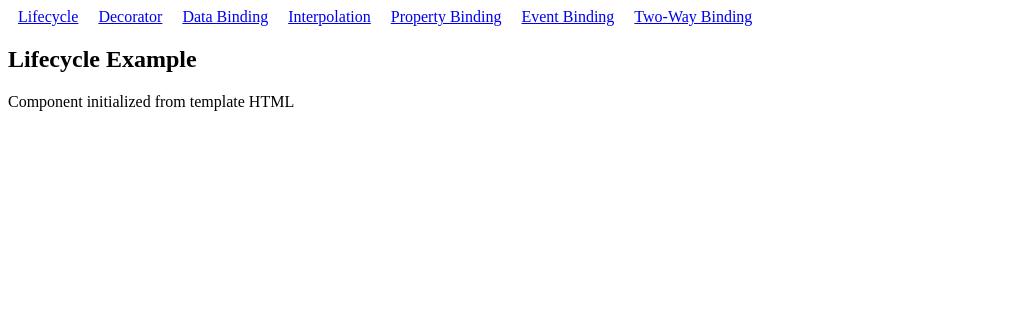
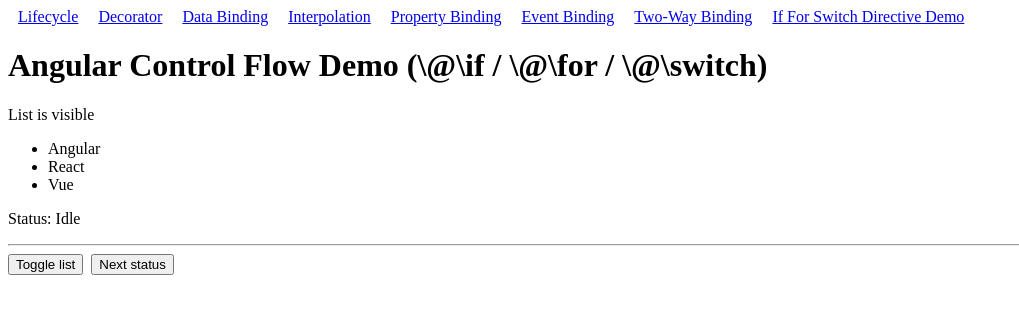
Before and after one commit to Jac3ie/Frontend-TechStack-Learning, an Angular app in the folder angular-coursera-demo/: page /if-for-switch in a window 1280 px wide. Shown: the top 314 px of the page, without its empty margins (0-1019 px from the left). Built offline with nearby package versions, Linux system fonts and the light colour scheme.

Commit message:
Added small demo showing only about if-for-switch directive and its usage.

```diff
--- a/angular-coursera-demo/src/app/app.html
+++ b/angular-coursera-demo/src/app/app.html
@@ -6,6 +6,7 @@
   <a routerLink="/property-binding" routerLinkActive="active">Property Binding</a>
   <a routerLink="/event-binding" routerLinkActive="active">Event Binding</a>
   <a routerLink="/two-way-binding" routerLinkActive="active">Two-Way Binding</a>
+  <a routerLink="/if-for-switch" routerLinkActive="acitve">If For Switch Directive Demo</a>
 </nav>
 
 <router-outlet></router-outlet>
--- a/angular-coursera-demo/src/app/app.routes.ts
+++ b/angular-coursera-demo/src/app/app.routes.ts
@@ -6,6 +6,7 @@ import { Interpolation } from './interpolation/interpolation';
 import { PropertyBinding } from './property-binding/property-binding';
 import { EventBinding } from './event-binding/event-binding';
 import { TwoWayBinding } from './two-way-binding/two-way-binding';
+import { IfForSwitch } from './if-for-switch/if-for-switch';
 
 export const routes: Routes = [
     { path: '', redirectTo: 'lifecycle', pathMatch: 'full'}, // default go to lifecycle
@@ -16,5 +17,6 @@ export const routes: Routes = [
     { path: 'property-binding', component: PropertyBinding},
     { path: 'event-binding', component: EventBinding},
     { path: 'two-way-binding', component: TwoWayBinding},
+    { path: 'if-for-switch', component: IfForSwitch},
     { path: '**', component: Lifecycle},
 ];
--- /dev/null
+++ b/angular-coursera-demo/src/app/if-for-switch/if-for-switch.html
@@ -0,0 +1,43 @@
+<!-- if-for-switch.html -->
+<h1>Angular Control Flow Demo (\@\if / \@\for / \@\switch)</h1>
+
+<!-- ✅ @if: conditional rendering -->
+@if (showList) {
+  <p><!-- shows only when showList === true -->List is visible</p>
+
+  <!-- ✅ @for: loop rendering -->
+  <ul>
+    @for (item of items; track item) {
+      <li>{{ item }}</li>
+    }
+  </ul>
+} @else {
+  <p><!-- alternative UI when showList === false -->List is hidden</p>
+}
+
+<!-- ✅ @switch: render based on a value -->
+@switch (status) {
+  @case ('idle') {
+    <p><!-- when status === 'idle' -->Status: Idle</p>
+  }
+  @case ('loading') {
+    <p><!-- when status === 'loading' -->Status: Loading...</p>
+  }
+  @case ('done') {
+    <p><!-- when status === 'done' -->Status: Done ✅</p>
+  }
+  @default {
+    <p><!-- any other value -->Status: Unknown</p>
+  }
+}
+
+<hr />
+
+<!-- Event binding examples -->
+<button (click)="toggleList()">
+  Toggle list
+</button>
+
+<button (click)="nextStatus()" style="margin-left: 8px;">
+  Next status
+</button>
--- /dev/null
+++ b/angular-coursera-demo/src/app/if-for-switch/if-for-switch.ts
@@ -0,0 +1,29 @@
+// if-for-switch.ts
+import { Component } from '@angular/core';
+
+@Component({
+  selector: 'app-if-for-switch',
+  standalone: true,
+  templateUrl: './if-for-switch.html',
+  styleUrl: './if-for-switch.css',
+})
+export class IfForSwitch {
+  // used by @if
+  showList = true;
+
+  // used by @for
+  items = ['Angular', 'React', 'Vue'];
+
+  // used by @switch
+  status: 'idle' | 'loading' | 'done' | 'unknown' = 'idle';
+
+  toggleList(): void {
+    this.showList = !this.showList;
+  }
+
+  nextStatus(): void {
+    const order: Array<typeof this.status> = ['idle', 'loading', 'done', 'unknown'];
+    const idx = order.indexOf(this.status);
+    this.status = order[(idx + 1) % order.length];
+  }
+}
```
Also changed, not shown: angular-coursera-demo/src/app/if-for-switch/if-for-switch.css (added), 1 other file (tests, documents, lock files or other folders).
